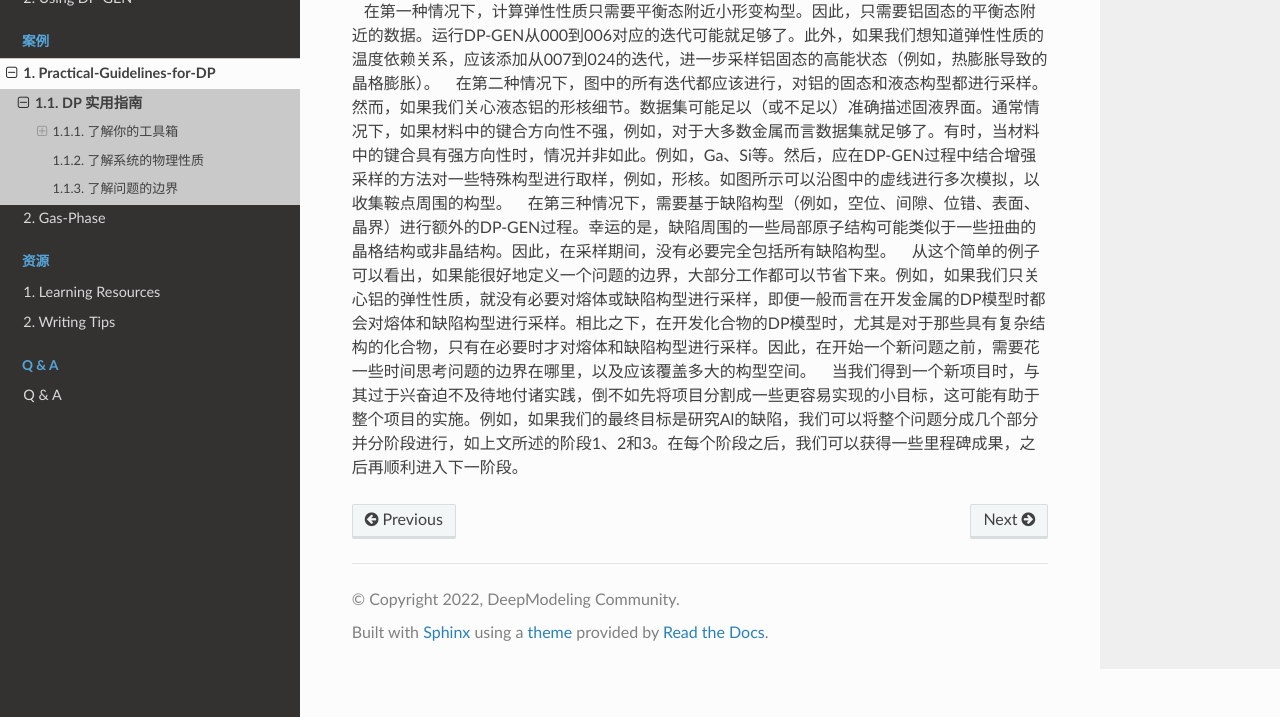
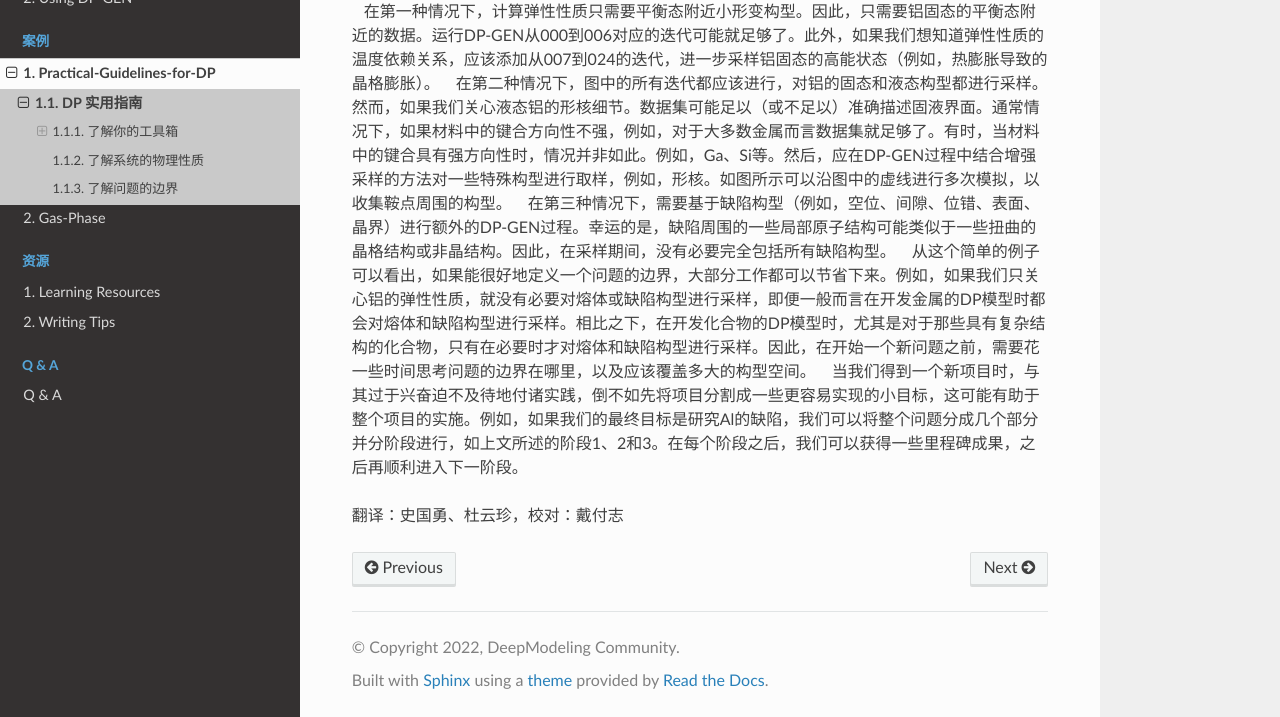
Before and after one commit to deepmodeling/tutorials-cn, a Sphinx documentation site: the page built from source/CaseStudies/Practical-Guidelines-for-DP/Practical-Guidelines-for-DP.md, in a window 1280 px wide and 900 px high, scrolled down 7039 px, cut to the strip 183-900 px from the top of the window. Built offline with Sphinx 7.4.7 and the Read the Docs theme 2.0.0, drawn with Linux system fonts in a browser that asks for light colours.

Commit message:
添加了翻译者信息

```diff
--- a/source/CaseStudies/Practical-Guidelines-for-DP/Practical-Guidelines-for-DP.md
+++ b/source/CaseStudies/Practical-Guidelines-for-DP/Practical-Guidelines-for-DP.md
@@ -86,3 +86,7 @@ DFT方法计算量大且非常耗时。因此，我们建立了[DP library](http
 &emsp;在第三种情况下，需要基于缺陷构型（例如，空位、间隙、位错、表面、晶界）进行额外的DP-GEN过程。幸运的是，缺陷周围的一些局部原子结构可能类似于一些扭曲的晶格结构或非晶结构。因此，在采样期间，没有必要完全包括所有缺陷构型。
 &emsp;从这个简单的例子可以看出，如果能很好地定义一个问题的边界，大部分工作都可以节省下来。例如，如果我们只关心铝的弹性性质，就没有必要对熔体或缺陷构型进行采样，即便一般而言在开发金属的DP模型时都会对熔体和缺陷构型进行采样。相比之下，在开发化合物的DP模型时，尤其是对于那些具有复杂结构的化合物，只有在必要时才对熔体和缺陷构型进行采样。因此，在开始一个新问题之前，需要花一些时间思考问题的边界在哪里，以及应该覆盖多大的构型空间。
 &emsp;当我们得到一个新项目时，与其过于兴奋迫不及待地付诸实践，倒不如先将项目分割成一些更容易实现的小目标，这可能有助于整个项目的实施。例如，如果我们的最终目标是研究Al的缺陷，我们可以将整个问题分成几个部分并分阶段进行，如上文所述的阶段1、2和3。在每个阶段之后，我们可以获得一些里程碑成果，之后再顺利进入下一阶段。
+
+
+
+翻译：史国勇、杜云珍，校对：戴付志
```
